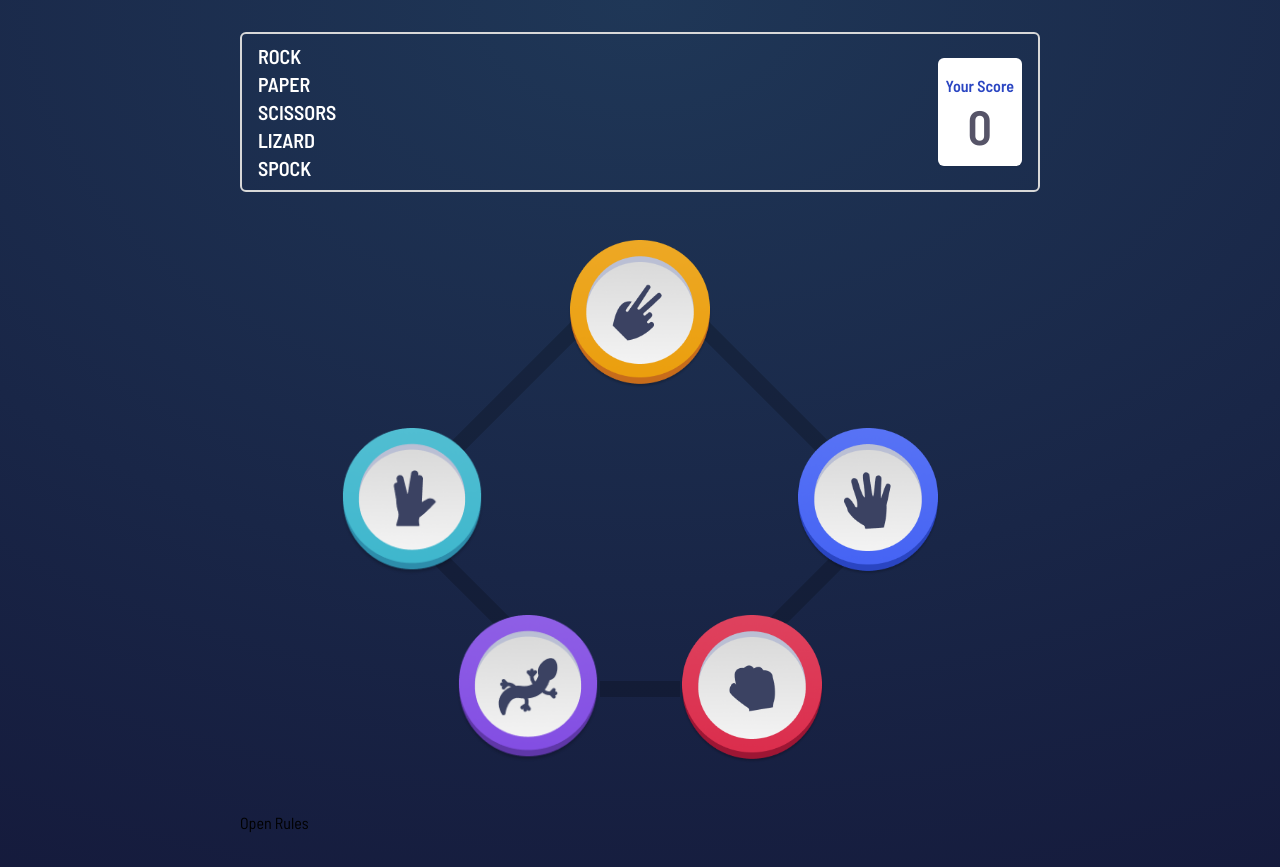
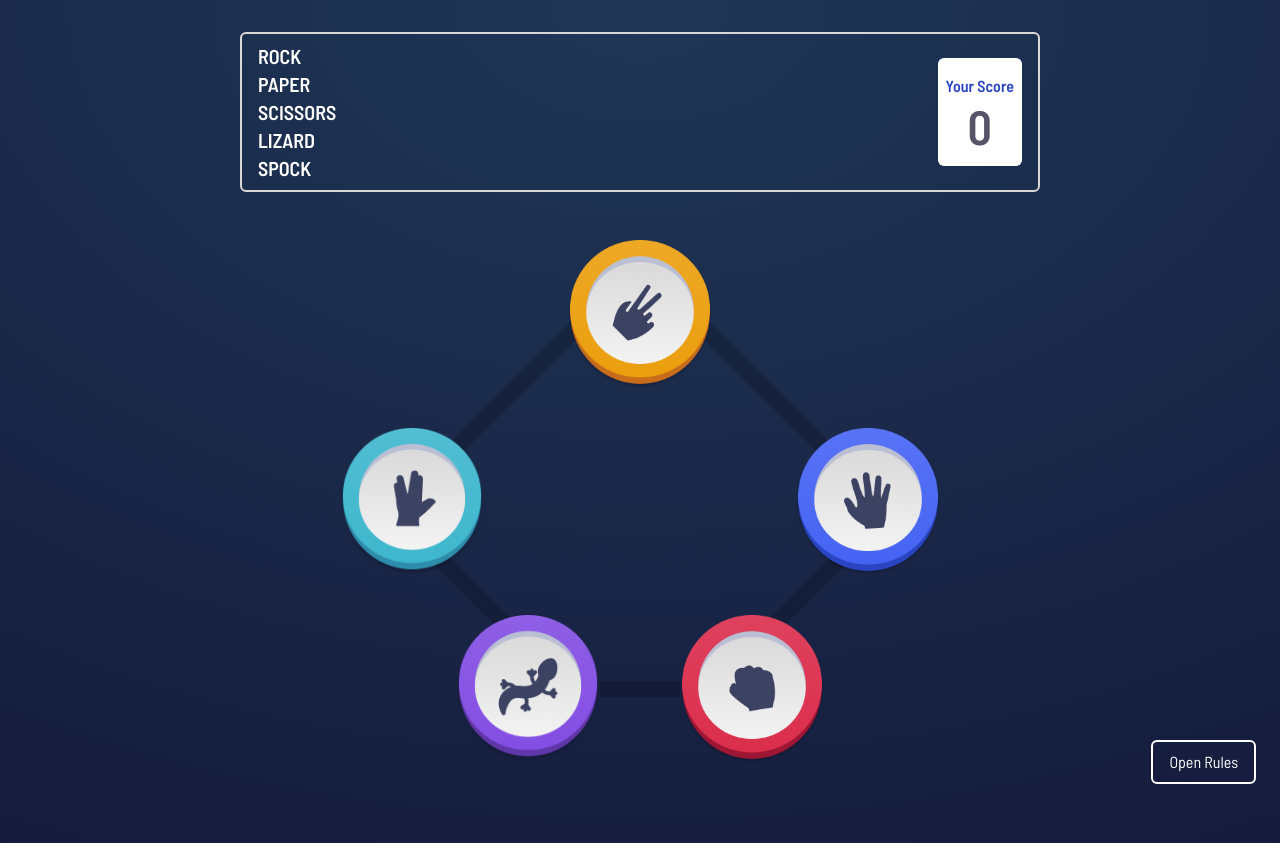
Before and after one commit to Nwachukwu-Uzor/rock-paper-scissor-FEM, a React (Vite) app: page / in a window 1280 px wide. After the commit the page ends 843 px from the top, so only its background shows below. Built offline with nearby package versions, Linux system fonts and the light colour scheme.

Commit message:
add styling to toggle rules modal button

```diff
--- a/src/App.tsx
+++ b/src/App.tsx
@@ -13,9 +13,22 @@ const App: React.FC = () => {
       <section className="w-[90%] max-w-[800px]">
         <Header score={0} />
         <Options />
-        <button onClick={handleToggleRulesModal}>Open Rules</button>
-        <Modal open={openRulesModal} handleDismiss={handleToggleRulesModal}>
-          <img src="/assets/images/rpsls-game-rules.png" alt="" />
+        <div className="fixed bottom-0 right-0 flex justify-end py-4 pr-6">
+          <button
+            onClick={handleToggleRulesModal}
+            className="text-white px-4 py-2 rounded-md border-2 border-white hover:opacity-80 active:scale-105 duration-150"
+          >
+            Open Rules
+          </button>
+        </div>
+        <Modal
+          open={openRulesModal}
+          handleDismiss={handleToggleRulesModal}
+          dismissible
+        >
+          <div className="bg-white px-2 lg:px-3 py-4 max-w-[400px] rounded-md shadow-md">
+            <img src="/assets/images/rpsls-game-rules.png" alt="" />
+          </div>
         </Modal>
       </section>
     </main>
```
Also changed, not shown: 1 other file (tests, documents, lock files or other folders).
